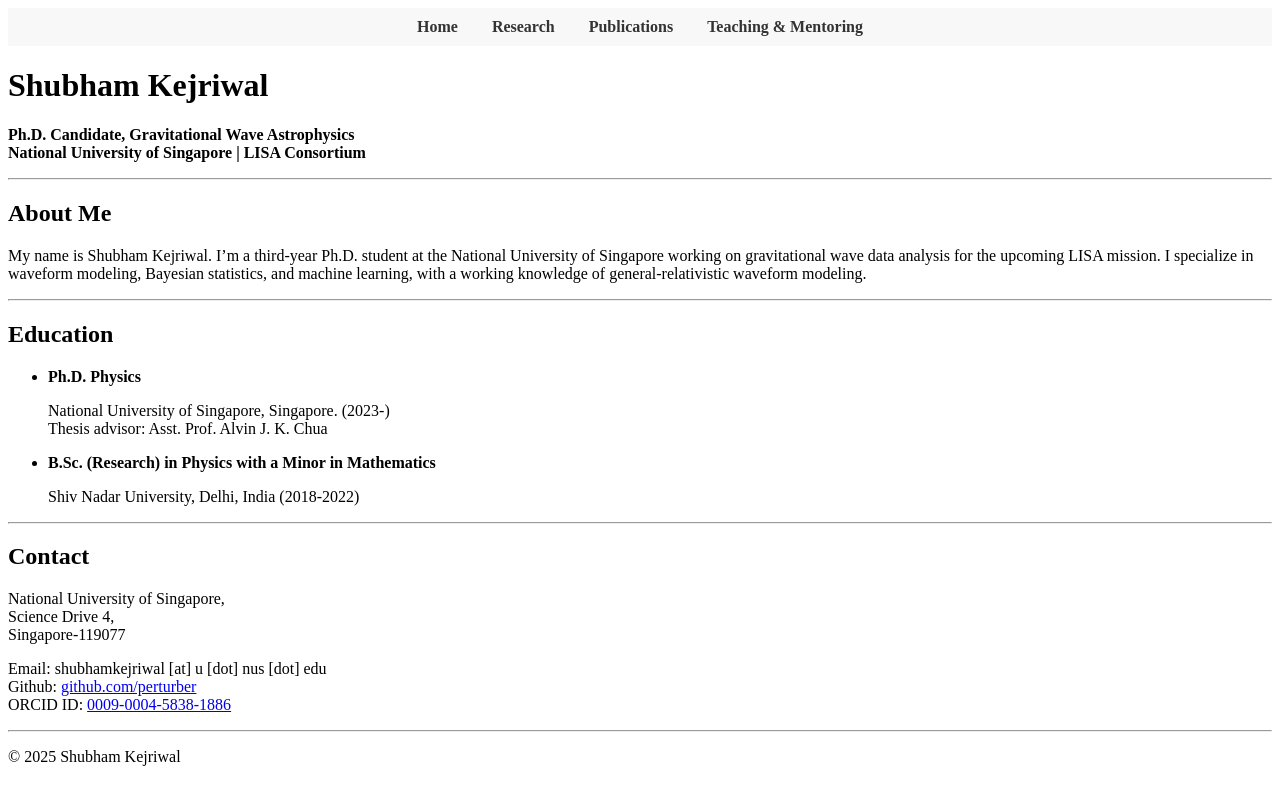
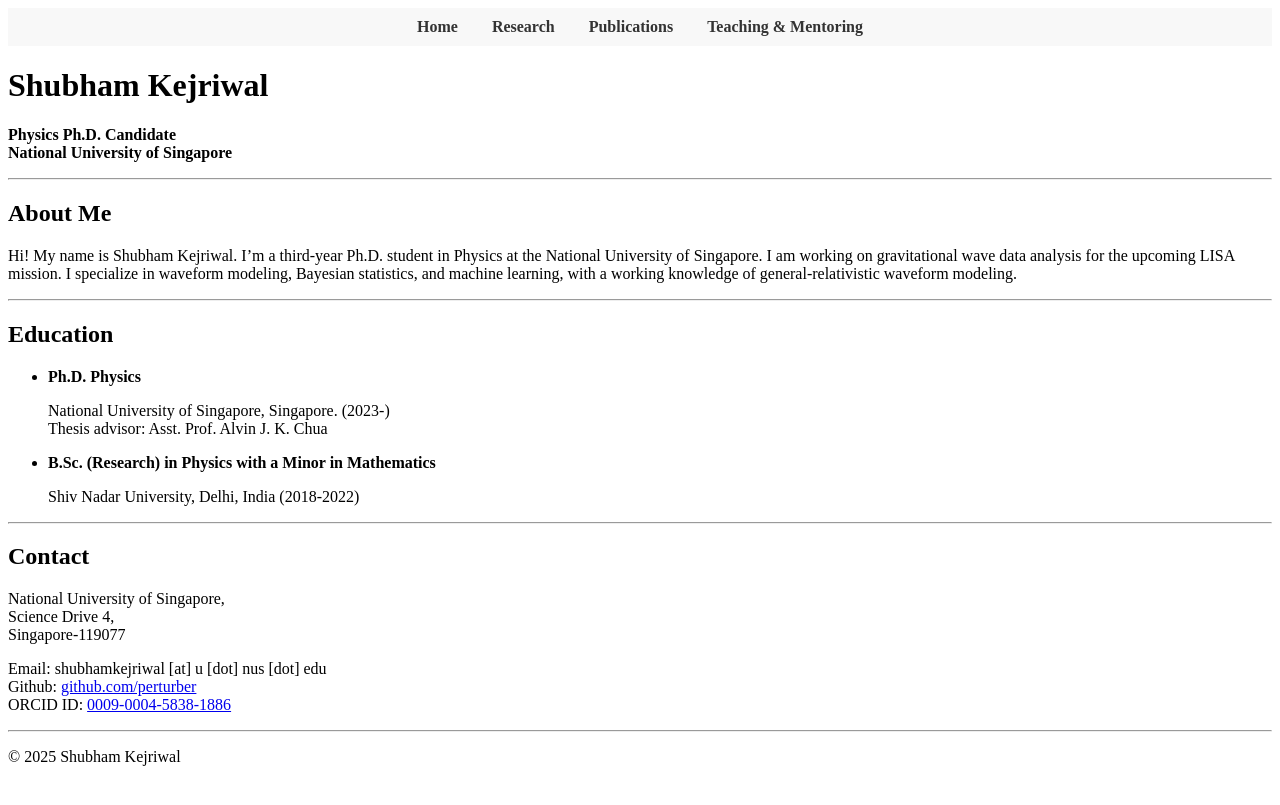
Before and after one commit to perturber/shubham, a Jekyll site: the page built from index.md, in a window 1280 px wide. Shown: the top 805 px of the page. Built offline with Jekyll 4.4.1, drawn with Linux system fonts in a browser that asks for light colours.

Commit message:
Add files via upload

```diff
--- a/index.md
+++ b/index.md
@@ -4,13 +4,13 @@ title: Home
 ---
 
 # Shubham Kejriwal
-**Ph.D. Candidate, Gravitational Wave Astrophysics**
-**National University of Singapore | LISA Consortium**
+**Physics Ph.D. Candidate**
+**National University of Singapore**
 
 ---
 ## About Me
 
-My name is Shubham Kejriwal. I’m a third-year Ph.D. student at the National University of Singapore working on gravitational wave data analysis for the upcoming LISA mission. I specialize in waveform modeling, Bayesian statistics, and machine learning, with a working knowledge of general-relativistic waveform modeling.
+Hi! My name is Shubham Kejriwal. I’m a third-year Ph.D. student in Physics at the National University of Singapore. I am working on gravitational wave data analysis for the upcoming LISA mission. I specialize in waveform modeling, Bayesian statistics, and machine learning, with a working knowledge of general-relativistic waveform modeling.
 
 ---
 ## Education
```
